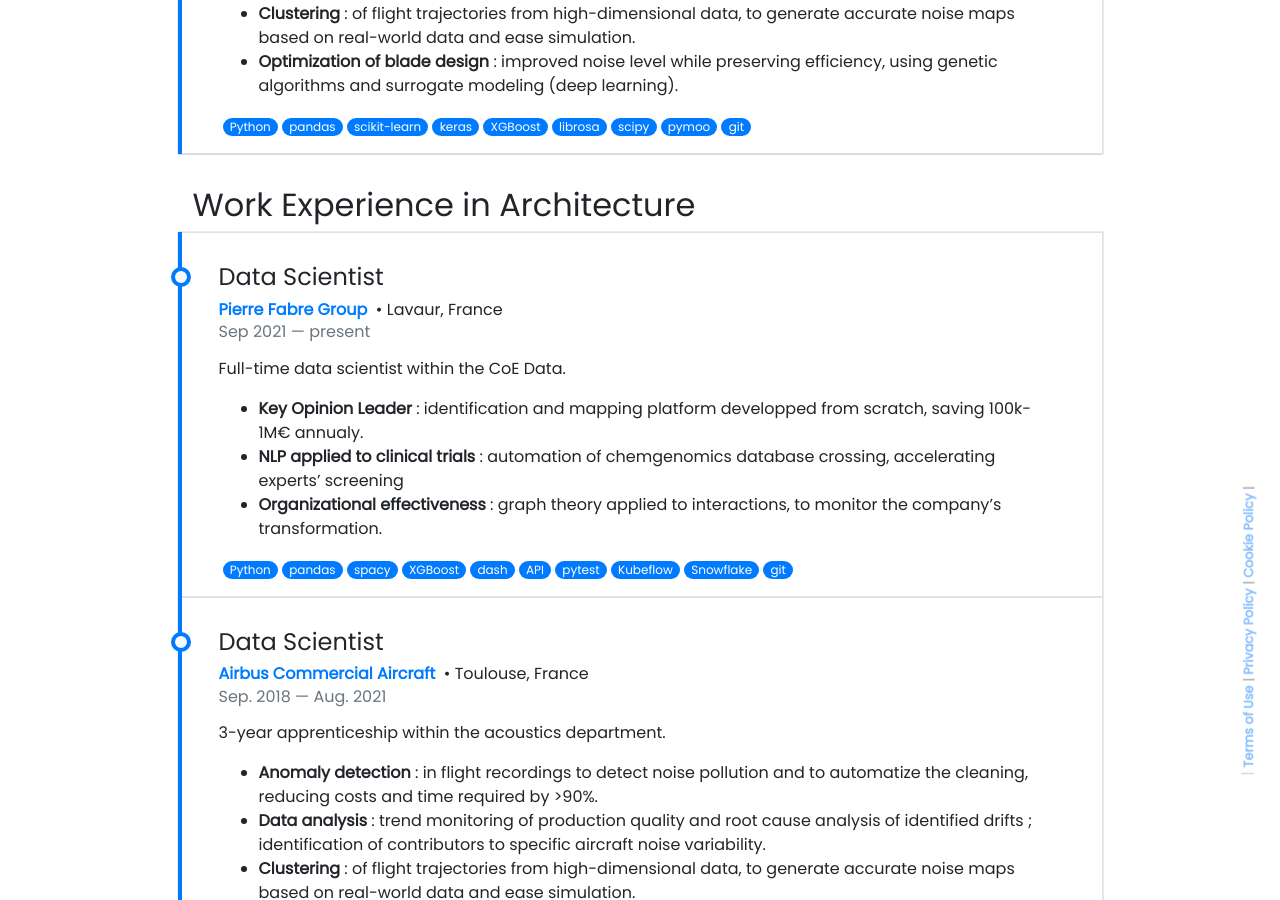
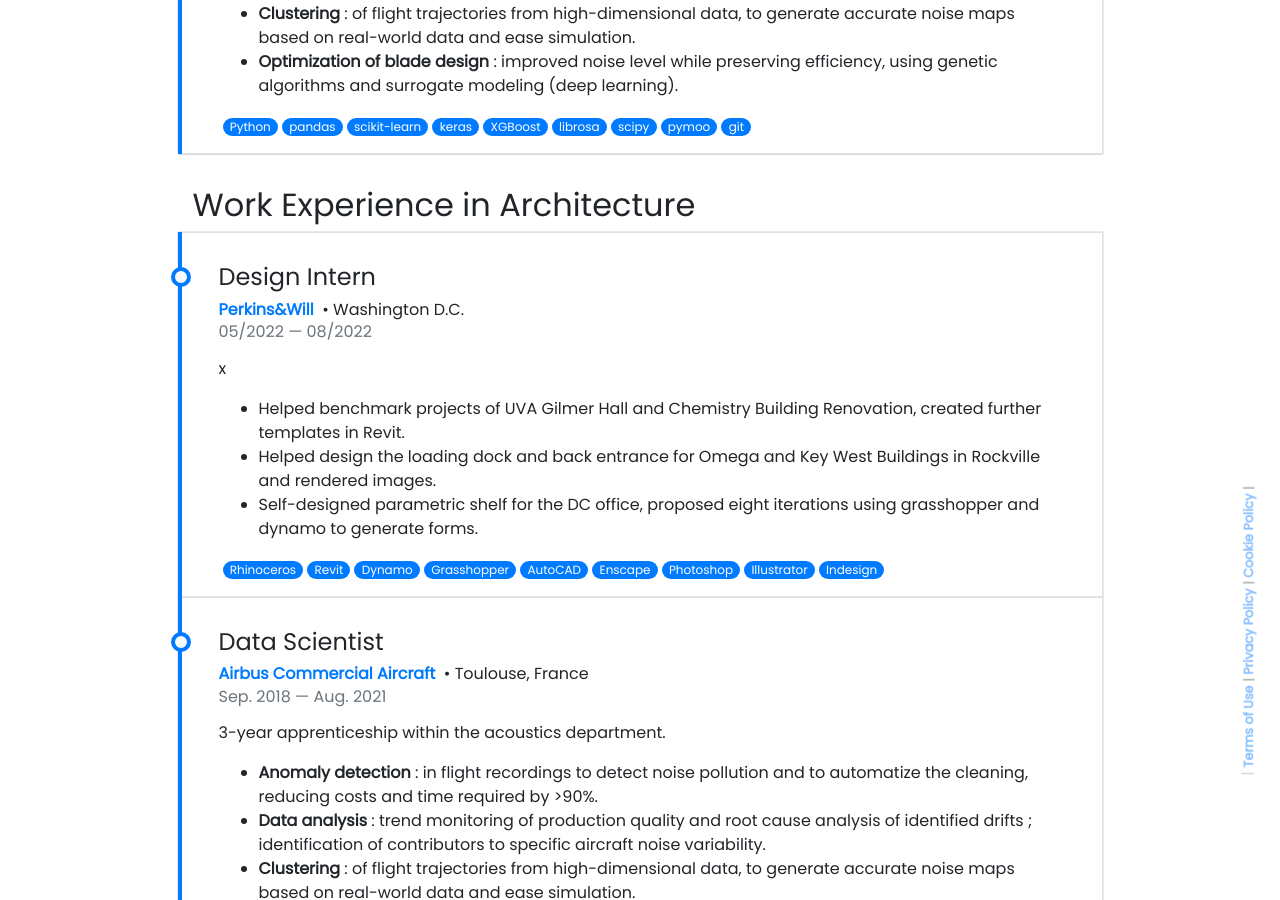
Before and after one commit to FangFrankSun/Personal_Website, a Jekyll site: the page built from pages/about.md, in a window 1280 px wide and 900 px high, scrolled down 1820 px. Built offline with Jekyll 4.4.1, drawn with Linux system fonts in a browser that asks for light colours; nearby versions of some CDN libraries; emoji names are drawn with the system emoji font.

Commit message:
Update arch-experience-timeline.yml

```diff
--- a/_data/arch-experience-timeline.yml
+++ b/_data/arch-experience-timeline.yml
@@ -1,16 +1,16 @@
-- entity: Pierre Fabre Group
-  link : https://www.pierre-fabre.com
-  location: Lavaur, France
-  country: France
-  role: Data Scientist
-  from: Sep 2021
-  to: present
-  description: Full-time data scientist within the CoE Data.
+- entity: Perkins&Will
+  link : https://perkinswill.com
+  location: Washington D.C.
+  country: USA
+  role: Design Intern
+  from: 05/2022
+  to: 08/2022
+  description: x
   courses:
-    - "Key Opinion Leader: identification and mapping platform developped from scratch, saving 100k-1M€ annualy."
-    - "NLP applied to clinical trials: automation of chemgenomics database crossing, accelerating experts’ screening"
-    - "Organizational effectiveness: graph theory applied to interactions, to monitor the company’s transformation."
-  tools: [Python, pandas, spacy, XGBoost, dash, API, pytest, Kubeflow, Snowflake, git]
+    - "Helped benchmark projects of UVA Gilmer Hall and Chemistry Building Renovation, created further templates in Revit."
+    - "Helped design the loading dock and back entrance for Omega and Key West Buildings in Rockville and rendered images."
+    - "Self-designed parametric shelf for the DC office, proposed eight iterations using grasshopper and dynamo to generate forms."
+  tools: [Rhinoceros, Revit, Dynamo, Grasshopper, AutoCAD, Enscape, Photoshop, Illustrator, Indesign]
 
 - entity: Airbus Commercial Aircraft
   link : https://www.airbus.com/
```
